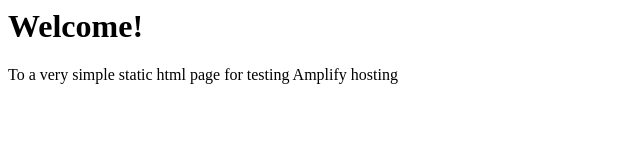
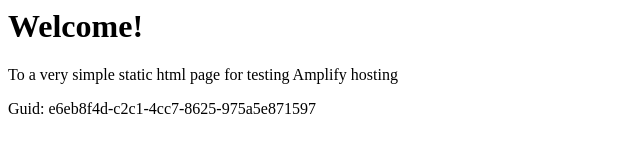
Before and after one commit to aws-aemilia-mxp/Github-PR-Commit-Integration-Test-DoNotTouch-v1-preprod-eu-south-1, a website: page src/index.html in a window 1280 px wide. Shown: the whole page, without its empty margins (0-640 px from the left). Drawn offline with Linux system fonts and the light colour scheme.

Commit message:
commit from integ tests

```diff
--- a/src/index.html
+++ b/src/index.html
@@ -1,3 +1,5 @@
+
+
 <html lang="en">
 
 <head>
@@ -10,6 +12,6 @@
 <body>
     <h1>Welcome!</h1>
     <p>To a very simple static html page for testing Amplify hosting</p>
-</body>
+    <p>Guid: e6eb8f4d-c2c1-4cc7-8625-975a5e871597</p></body>
 
 </html>
```
